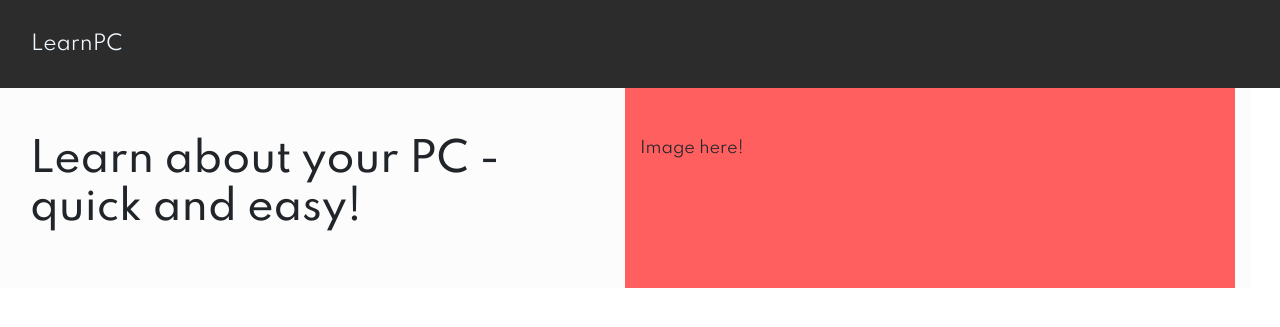
After one commit to krishnarao22/LearnPC, a Flask app: template templates/home.html in a window 1280 px wide. The commit adds this page. Shown: the top 327 px of the page. Run offline with Flask 2, Linux system fonts and the light colour scheme; the template is opened without the code that fills it, so the values that code supplies are empty; some libraries are stand-ins or nearby versions.

Commit message:
Added layout and home html files, as well as general css file. Created database. Starting work!

```diff
--- a/application.py
+++ b/application.py
@@ -3,12 +3,9 @@ import os
 from cs50 import SQL
 from flask import Flask, flash, jsonify, redirect, render_template, request, session
 from flask_session import Session
-from flask_login import current_user
 from tempfile import mkdtemp
 from werkzeug.exceptions import default_exceptions, HTTPException, InternalServerError
 from werkzeug.security import check_password_hash, generate_password_hash
-
-from helpers import apology, login_required, lookup, usd
 
 # Lines 14 - 38 credit CS50
 
@@ -26,9 +23,6 @@ def after_request(response):
     response.headers["Pragma"] = "no-cache"
     return response
 
-# Custom filter
-app.jinja_env.filters["usd"] = usd
-
 # Configure session to use filesystem (instead of signed cookies)
 app.config["SESSION_FILE_DIR"] = mkdtemp()
 app.config["SESSION_PERMANENT"] = False
@@ -36,9 +30,9 @@ app.config["SESSION_TYPE"] = "filesystem"
 Session(app)
 
 # Configure CS50 Library to use SQLite database
-db = SQL("sqlite:///finance.db")
+# db = SQL("sqlite:///finance.db")
 
 
 @app.route("/", methods=["GET"])
 def home():
-    return
+    return render_template("home.html")
--- /dev/null
+++ b/static/general.css
@@ -0,0 +1,18 @@
+@import url('https://fonts.googleapis.com/css2?family=Spartan:wght@300;400;500;600;700;800&display=swap');
+
+body{
+    font-family: 'Spartan', sans-serif;
+}
+
+nav{
+    background-color: #2c2c2c;
+    color: aliceblue;
+}
+
+.white{
+    background-color: #fcfcfc;
+}
+
+.red{
+    background-color: #ff5f5f;
+}
--- /dev/null
+++ b/templates/home.html
@@ -0,0 +1,29 @@
+{% extends "layout.html" %}
+
+{% block title %}
+    Home
+{% endblock %}
+
+{% block main %}
+
+<div class="container-fluid">
+
+    <div class="container-fluid row white">
+
+        <div class="col d-flex justify-content-center pt-5 pb-5">
+            <div class="d-flex">
+                <h1>Learn about your PC - quick and easy!</h1>
+            </div>
+        </div>
+
+        <div class="col d-flex pt-5 pb-5 red">
+            Image here!
+        </div>
+
+    </div>
+
+</div>
+
+
+
+{% endblock %}
--- a/templates/layout.html
+++ b/templates/layout.html
@@ -2,6 +2,8 @@
 <html>
     <head>
         <link href="https://stackpath.bootstrapcdn.com/bootstrap/4.3.1/css/bootstrap.min.css" rel="stylesheet">
+
+        <link rel="stylesheet" type="text/css" href="../static/general.css">
 
         <title>LearnPC: {% block title %}{% endblock %}</title>
 
@@ -9,10 +11,23 @@
 
         <link rel="shortcut icon" href="/static/favicon.ico" type="image/x-icon">
         <link rel="icon" href="/static/favicon.ico" type="image/x-icon">
+
+        {% block links %}{% endblock %}
+
     </head>
 
     <body>
     <!-- Nav -->
+        <nav class="navbar navbar-expand-lg pt-4 pb-4">
+            <div class="container-fluid nav-left">
+                <ul class="navbar-nav nav-left">
+                    <li class="navbar-brand nav-item">LearnPC</li>
+                </ul>
+                <ul class="navbar-nav nav-right">
+                    {% block navItems %}{% endblock %}
+                </ul>
+            </div>
+        </nav>
 
         <main>
             {% block main %}{% endblock %}
```
Also changed, not shown: learnPC.db (added).
